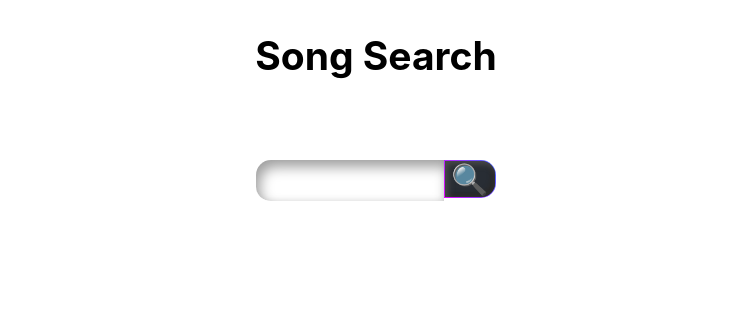
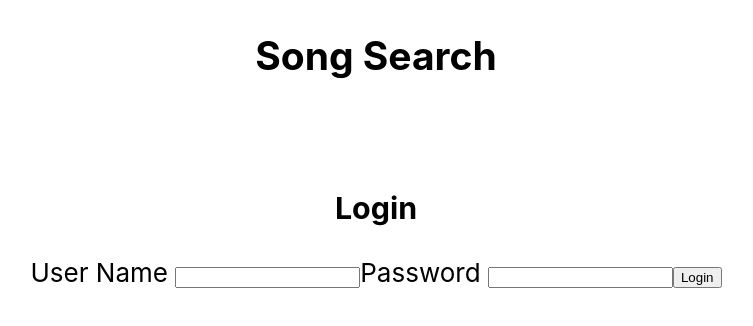
Before and after one commit to jdvolk/shuflistFE, a React (Create React App) app: page / in a window 1280 px wide. Shown: the top 326 px of the page, without its empty margins (264-1017 px from the left). Built offline with nearby package versions, Linux system fonts and the light colour scheme.

Commit message:
css song obj, add user info, add user redux slice, log in page (#3)
* add some styling to the song component

* add user redux slice, connect to app, add login page, add dummy user data

* add pr template

```diff
--- a/src/App.js
+++ b/src/App.js
@@ -1,11 +1,18 @@
 import React from 'react';
+import './App.css';
+
 import SongSearch from './features/SongSearch/Song_Input'
 import SearchResults from './features/SongResults/SongResultsContainer'
-import './App.css';
+import Login from '../src/app/Components/Login/Login'
 
 import { selectSearchResults as searchResults } from './features/SongSearch/songInputSlice'
+import { selectIsLoggedIn as isLoggedIn } from './features/User/getUserSlice'
+
+import {  useSelector } from "react-redux";
 
 function App() {
+  const isLoggedIn = useSelector(state => state.user.isLoggedIn);
+
   return (
     <div className="App">
     <section className="App-Container">
@@ -13,7 +20,8 @@ function App() {
         <h1>Song Search</h1>
       </header>
       <section className="App-Body">
-        <SongSearch />
+        { !isLoggedIn && <Login />}
+        { isLoggedIn && <SongSearch /> }
         { searchResults && <SearchResults />}
       </section>
     </section>
--- /dev/null
+++ b/src/app/Components/Login/Login.js
@@ -0,0 +1,64 @@
+import React, { useState } from 'react';
+import './Login.css';
+import { useSelector, useDispatch } from "react-redux";
+import {
+  getUser,
+  login,
+  selectIsLoggedIn,
+
+}  from '../../../features/User/getUserSlice'
+
+function Login() {
+
+  const dispatch = useDispatch();
+
+  const [userName, setUserName] = useState("")
+  const [password, setPassword] = useState("")
+  const isLoggedIn = useSelector(selectIsLoggedIn);
+  return (
+    <form
+      className='login-form'
+      onSubmit={(e) => {
+        e.preventDefault()
+        e.stopPropagation()
+        dispatch(getUser({'userName': userName, 'password': password}));
+      }}
+    >
+      <h1>Login</h1>
+      <label>User Name </label>
+      <input
+        type='text'
+        name='text-input'
+        className='user-name-input text-input'
+        onChange={(e) => {
+          setUserName(e.target.value)
+        }}
+        value={userName}
+      ></input>
+      <label>Password </label>
+      <input
+        type='text'
+        name='text-input'
+        className='password-input text-input'
+        onChange={(e) => {
+          setPassword(e.target.value)
+        }}
+        value={password}
+      ></input>
+      <button
+        className="login-button"
+        value='login'
+        name='login-button'
+        label={'Login'}
+        onClick={
+          getUser({'userName': userName, 'password': password})
+        }
+      >
+        Login
+      </button>
+
+    </form>
+  );
+};
+
+export default Login;
--- a/src/app/Components/Song/Song.css
+++ b/src/app/Components/Song/Song.css
@@ -0,0 +1,55 @@
+.song-container {
+  padding: 2%;
+  display: flex;
+  max-width: 60vw;
+  margin: 10px;
+  box-shadow: inset 4px 7px 13px 0px #00000061, inset -2px -2px 4px 0px #8f8f8f1c;
+  border-top-right-radius: 15px ;
+  border-bottom-right-radius: 15px ;
+}
+
+.album-cover {
+  max-width: 30%;
+}
+
+.song {
+  background: #333333;
+  border-radius: 10px;
+  color: #fdfcfce7;
+  cursor: pointer;
+  font-size: 30px;
+  width: 1.5em;
+  height: 1.5em;
+  outline: none;
+  border: solid 1px transparent;
+  background-image: linear-gradient(
+    rgba(255, 255, 255, 0),
+    rgba(255, 255, 255, 0)
+  ),linear-gradient(63deg, #e309ff, #436bfd);
+  box-shadow: inset 3px 3px 6px 0px #4c4c4c,
+    inset -4px -4px 4px 0px #292929, 2px 1000px 1px #282d34 inset;
+  background-origin: border-box;
+  background-clip: content-box, border-box;
+  width: 50px
+}
+
+.song:hover {
+  color: white;
+  box-shadow: inset 4px 7px 13px 0px #000000c2,
+    inset -4px -2px 13px 0px #000000c2 ;
+}
+.song:active {
+  color: white;
+  box-shadow: inset 4px 7px 13px 0px #000000c2,
+    inset -4px -2px 13px 0px #000000c2, inset 0px 0px 13px 0px #000000c2;
+}
+
+.check:after {
+  content: "✔️"
+}
+.x:after {
+  content: "❌"
+}
+.favorite:after {
+  content: "⭐"
+}
--- a/src/app/Components/Song/Song.js
+++ b/src/app/Components/Song/Song.js
@@ -1,15 +1,30 @@
 import React from 'react';
 import './Song.css';
 
+// import Emoji from '../Emoji/Emoji'
+
 function Song(props) {
   // explicitly stating props
-  const { albumCover, artist, title  } = props;
+  const { albumCover, artist, title, isPost  } = props;
   // render
   return (
     <section className="song-container">
-      <img className="album-cover" src={albumCover} />
-      <h4>Song: {title}</h4>
-      <h4>Artist: {artist}</h4>
+      <img className="album-cover" src={albumCover} alt={'album cover for' + title + 'by' + artist} />
+      <section className="song-description">
+        <h4>Song: {title}</h4>
+        <h4>Artist: {artist}</h4>
+      </section>
+      {!isPost &&
+      <>
+        <section className="choose-song">
+          <section className="song x" label="x"></section>
+          <section className="song check" label="check"></section>
+        </section>
+          <section className="song favorite" label="check"></section>
+      </>}
+      {isPost &&
+        {/* <Comments /> */}
+      }
     </section>
   );
 };
--- a/src/app/store.js
+++ b/src/app/store.js
@@ -1,11 +1,13 @@
 import { configureStore } from '@reduxjs/toolkit';
 import counterReducer from '../features/counter/counterSlice';
 import songInputReducer from '../features/SongSearch/songInputSlice';
+import userReducer from '../features/User/getUserSlice';
 
 export default configureStore({
   reducer: {
     counter: counterReducer,
     songSearch: songInputReducer,
+    user: userReducer,
 
   },
 });
--- a/src/features/SongSearch/SongInput.css
+++ b/src/features/SongSearch/SongInput.css
@@ -2,13 +2,14 @@
   display: flex;
   /* flex-direction: column; */
   justify-content: center;
-  width: 90vw;
+  /* width: 90vw; */
 }
 
 .song-input {
+  width: 50vw;
   padding: .4em;
-  /* margin-bottom: 5px;
-  height: 2.8em; */
+  margin-bottom: 5px;
+  /* height: 2.8em; */
   /* background: #282e33; */
   border: none;
   /* color: white; */
--- /dev/null
+++ b/src/features/User/getUserSlice.js
@@ -0,0 +1,65 @@
+import { createSlice } from '@reduxjs/toolkit';
+
+export const userSlice = createSlice({
+  name: 'User',
+  initialState : {
+    isLoggedIn : false,
+    userInput: '',
+    userInfo : {
+      userId : '',
+      userName: '',
+      favorites : [],
+      following: [],
+      followers: [],
+      posts : [
+        {
+          "id": 1,
+          "song" : {},
+          "comments" : []
+        }
+      ],
+      settings : []
+    }
+  },
+  reducers: {
+    login: (state, action) => {
+      state.userInfo = action.payload
+      state.isLoggedIn = true;
+    },
+
+    logout: (state) => {
+      state.userInfo = ''
+      state.isLoggedIn = true;
+    },
+
+    resetInput: state => {
+      state.userInput = ''
+    },
+  }
+});
+
+export const { login, logout, resetInput } = userSlice.actions;
+
+export const getUser = userInput => async dispatch => {
+  try {
+    const response = await fetch("/user_data.json",
+      {
+        headers : {
+          'Content-Type': 'application/json',
+          'Accept': 'application/json'
+        }
+      }
+    );
+    const parsed = await response.json();
+    dispatch(login(parsed));
+  } catch (error){
+    console.error(error)
+  } finally {
+    // dispatch(resetInput())
+  }
+}
+export const selectUser = state => state.user;
+export const selectUserInput = state => state.user.userInput;
+export const selectIsLoggedIn = state => state.user.isLoggedIn;
+
+export default userSlice.reducer;
```
Also changed, not shown: public/user_data.json (added, +17 -0 lines), src/app/Components/Login/Login.css (added), src/features/User/User.js (added), 1 other file (tests, documents, lock files or other folders).
